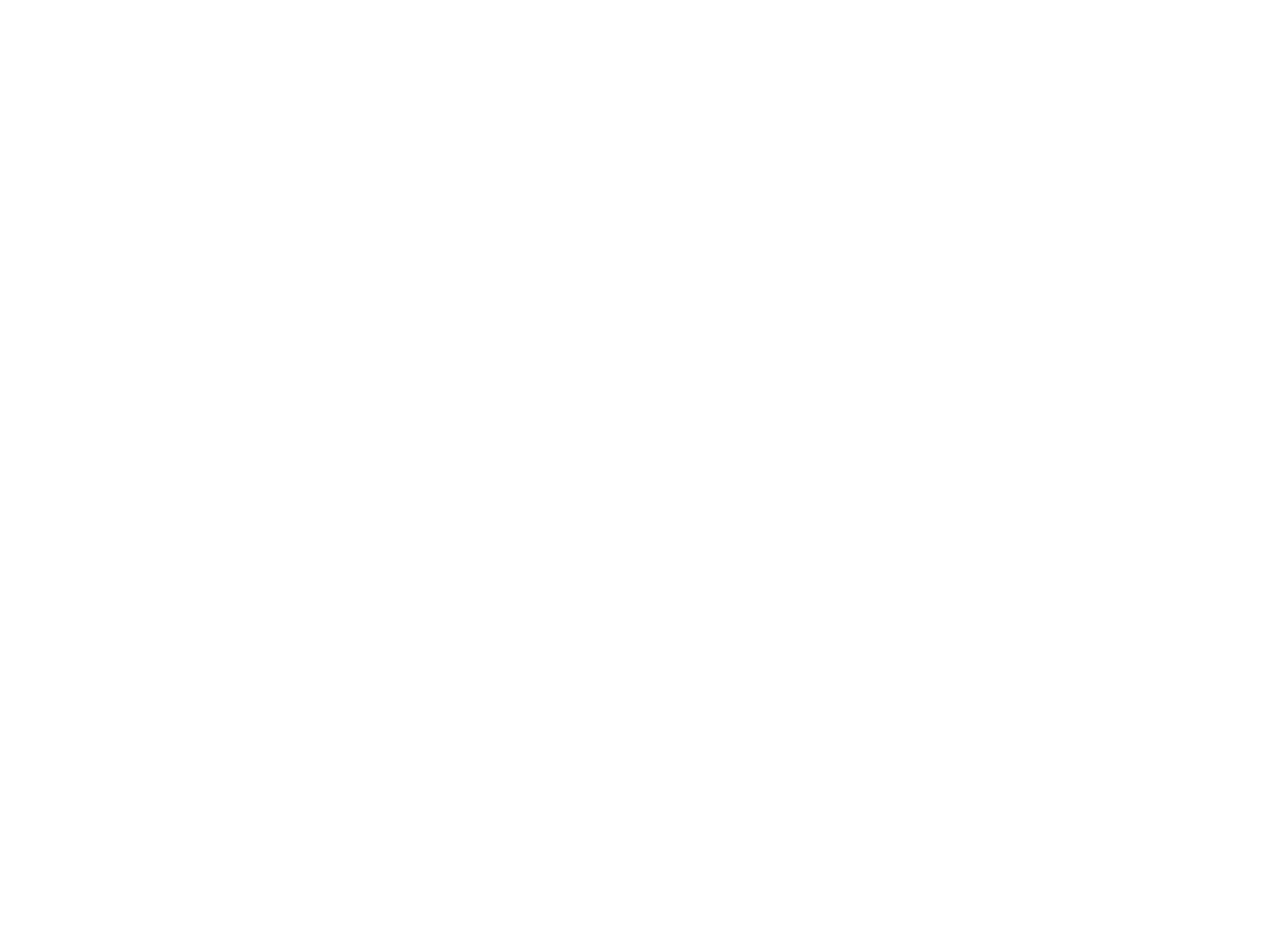
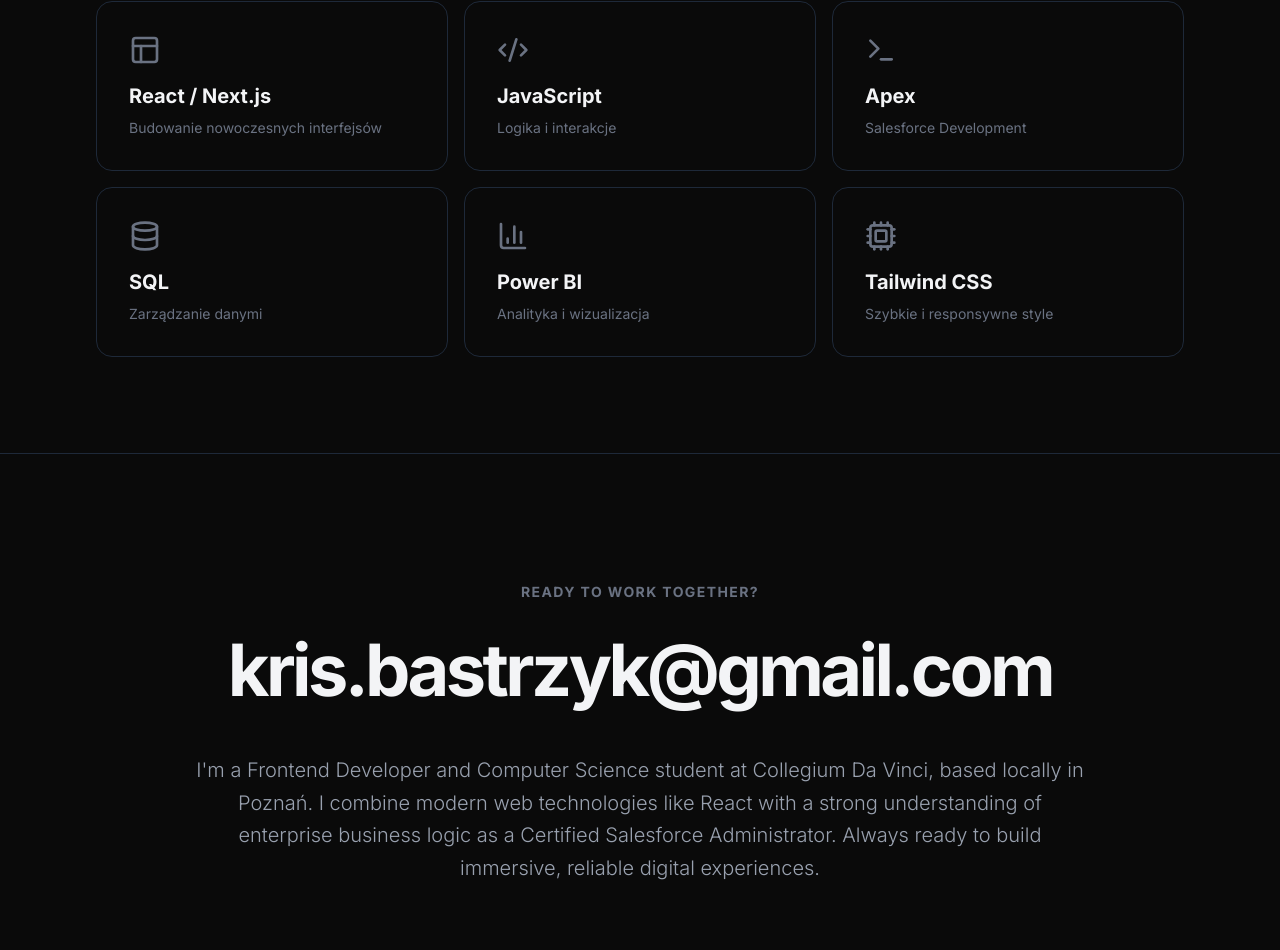
Before and after one commit to kbastrzyk-dev/kb-portfolio, a Next.js app: page / in a window 1280 px wide. Shown: the part 1675-2625 px from the top of the page. Before the commit the page ends 1388 px from the top, so only its background shows below. Built offline with nearby package versions, Linux system fonts and the light colour scheme.

Commit message:
feat: add tech stack, contact section and lucide icons

```diff
--- a/package.json
+++ b/package.json
@@ -11,6 +11,7 @@
   "dependencies": {
     "@studio-freight/react-lenis": "^0.0.47",
     "framer-motion": "^12.42.2",
+    "lucide-react": "^1.23.0",
     "next": "16.2.10",
     "react": "19.2.4",
     "react-dom": "19.2.4"
--- a/src/app/page.tsx
+++ b/src/app/page.tsx
@@ -1,6 +1,9 @@
 "use client";
 
 import { motion } from "framer-motion";
+import Projects from "@/components/Projects";
+import Skills from "@/components/Skills";
+import Contact from "@/components/Contact";
 
 export default function Home() {
   // Animacja "mask reveal" - tekst wyjeżdża z dołu i zwalnia pod koniec
@@ -12,8 +15,11 @@
       ease: [0.76, 0, 0.24, 1] as [number, number, number, number],
     },
   };
+
   return (
-    <main className="relative flex min-h-screen flex-col items-center justify-center overflow-hidden">
+    <main className="flex flex-col bg-[#0a0a0a]">
+      {/* Sekcja Hero (Powitalna) */}
+      <section className="relative flex h-screen flex-col items-center justify-center overflow-hidden">
         {/* maska dla imienia */}
         <div className="overflow-hidden">
           <motion.h1
@@ -39,9 +45,12 @@
             Frontend Developer
           </motion.h2>
         </div>
+      </section>
 
-      {/* Element wymuszający scrollowanie, Lenis */}
-      <div className="h-[150vh] w-full"></div>
+      {/* Wyświetlanie nowych komponentów */}
+      <Projects />
+      <Skills />
+      <Contact />
     </main>
   );
 }
--- /dev/null
+++ b/src/components/Contact.tsx
@@ -0,0 +1,51 @@
+"use client";
+
+import { motion } from "framer-motion";
+
+export default function Contact() {
+  return (
+    <section className="flex w-full flex-col items-center justify-center border-t border-gray-800 bg-[#0a0a0a] px-4 py-32 text-[#f3f4f6] md:px-12 lg:px-24">
+      <motion.div
+        initial={{ opacity: 0, y: 20 }}
+        whileInView={{ opacity: 1, y: 0 }}
+        viewport={{ once: true }}
+        transition={{ duration: 0.8 }}
+        className="max-w-4xl text-center"
+      >
+        <h2 className="mb-8 text-sm font-bold uppercase tracking-widest text-gray-500">
+          Ready to work together?
+        </h2>
+
+        {/* Wielki, interaktywny adres e-mail */}
+        <h3 className="mb-12 cursor-pointer text-4xl font-bold tracking-tighter transition-colors hover:text-gray-400 md:text-6xl lg:text-7xl">
+          <a href="mailto:kris.bastrzyk@gmail.com">kris.bastrzyk@gmail.com</a>
+        </h3>
+
+        {/* Bio */}
+        <p className="mb-16 text-lg font-light leading-relaxed text-gray-400 md:text-xl">
+          I'm a Frontend Developer and Computer Science student at Collegium Da
+          Vinci, based locally in Poznań. I combine modern web technologies like
+          React with a strong understanding of enterprise business logic as a
+          Certified Salesforce Administrator. Always ready to build immersive,
+          reliable digital experiences.
+        </p>
+
+        {/* Linki do profili */}
+        <div className="flex justify-center gap-8 text-sm font-medium uppercase tracking-wider text-gray-500">
+          <a
+            href="https://www.linkedin.com/in/krzysztof-bastrzyk/"
+            className="transition-colors hover:text-[#f3f4f6]"
+          >
+            LinkedIn
+          </a>
+          <a
+            href="https://github.com/kbastrzyk-dev"
+            className="transition-colors hover:text-[#f3f4f6]"
+          >
+            Github
+          </a>
+        </div>
+      </motion.div>
+    </section>
+  );
+}
--- /dev/null
+++ b/src/components/Skills.tsx
@@ -0,0 +1,80 @@
+"use client";
+
+import { motion } from "framer-motion";
+import {
+  Code2,
+  Database,
+  Layout,
+  BarChart3,
+  Terminal,
+  Cpu,
+} from "lucide-react";
+
+const skills = [
+  {
+    name: "React / Next.js",
+    icon: <Layout className="w-8 h-8" />,
+    desc: "Budowanie nowoczesnych interfejsów",
+  },
+  {
+    name: "JavaScript",
+    icon: <Code2 className="w-8 h-8" />,
+    desc: "Logika i interakcje",
+  },
+  {
+    name: "Apex",
+    icon: <Terminal className="w-8 h-8" />,
+    desc: "Salesforce Development",
+  },
+  {
+    name: "SQL",
+    icon: <Database className="w-8 h-8" />,
+    desc: "Zarządzanie danymi",
+  },
+  {
+    name: "Power BI",
+    icon: <BarChart3 className="w-8 h-8" />,
+    desc: "Analityka i wizualizacja",
+  },
+  {
+    name: "Tailwind CSS",
+    icon: <Cpu className="w-8 h-8" />,
+    desc: "Szybkie i responsywne style",
+  },
+];
+
+export default function Skills() {
+  return (
+    <section className="w-full bg-[#0a0a0a] px-4 py-24 md:px-12 lg:px-24">
+      <div className="mb-16 border-b border-gray-800 pb-8">
+        <h2 className="text-3xl font-light uppercase tracking-widest text-gray-400">
+          Tech Stack
+        </h2>
+      </div>
+
+      <div className="grid grid-cols-1 gap-4 md:grid-cols-2 lg:grid-cols-3">
+        {skills.map((skill, index) => (
+          <motion.div
+            key={skill.name}
+            initial={{ opacity: 0, y: 20 }}
+            whileInView={{ opacity: 1, y: 0 }}
+            viewport={{ once: true }}
+            transition={{ duration: 0.5, delay: index * 0.1 }}
+            whileHover={{ scale: 1.02, backgroundColor: "#141414" }}
+            className="group relative flex flex-col justify-between rounded-2xl border border-gray-800 p-8 transition-all duration-300"
+          >
+            <div className="mb-4 text-gray-500 group-hover:text-[#f3f4f6] transition-colors">
+              {skill.icon}
+            </div>
+            <div>
+              <h3 className="text-xl font-bold text-[#f3f4f6] mb-2">
+                {skill.name}
+              </h3>
+              <p className="text-sm text-gray-500">{skill.desc}</p>
+            </div>
+          </motion.div>
+        ))}
+      </div>
+    </section>
+  );
+}
```
Also changed, not shown: 1 other file (tests, documents, lock files or other folders). Lines whose indentation alone changed are shown as unchanged.
